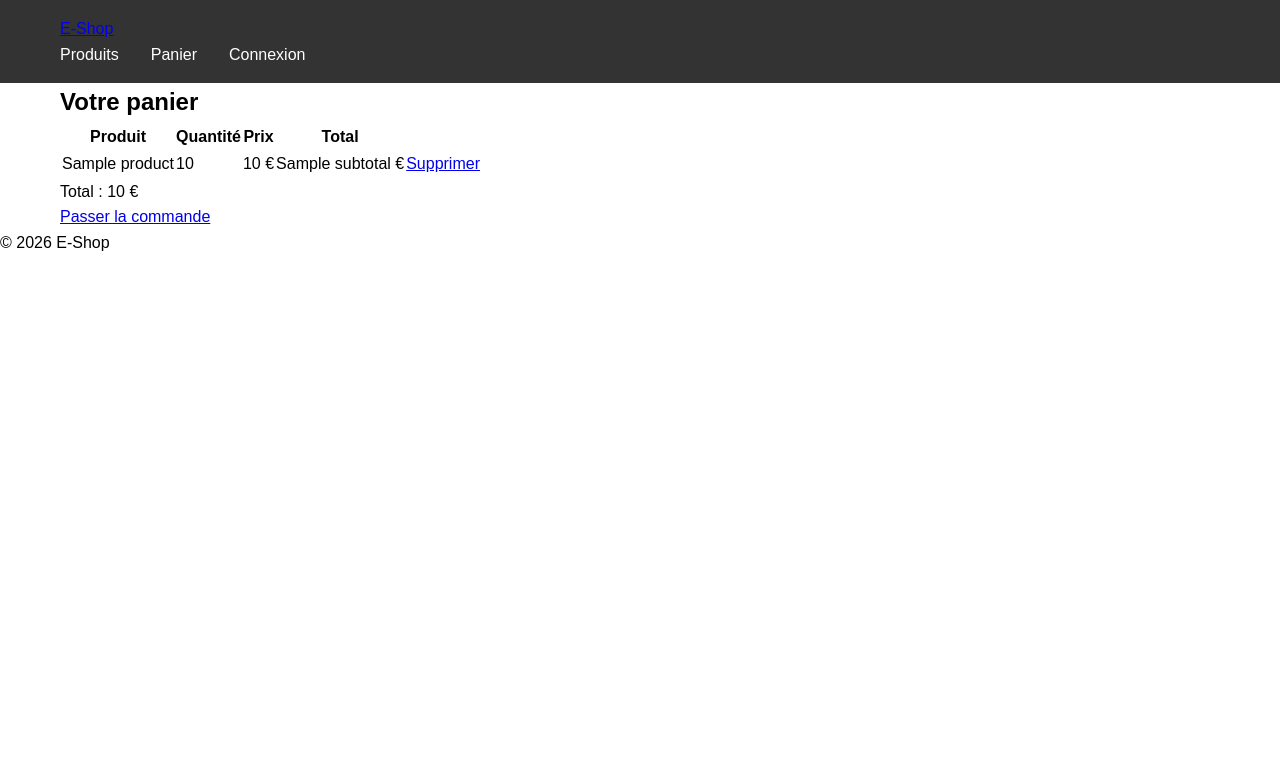
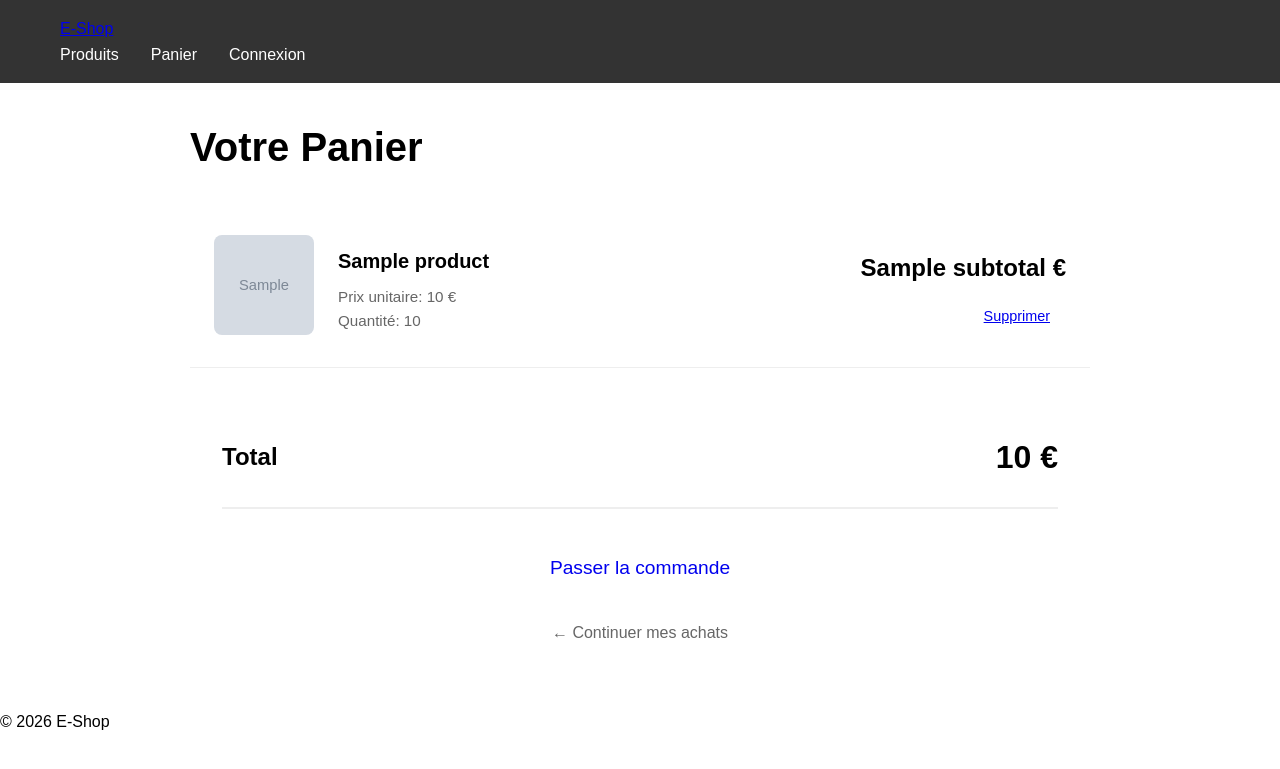
Before and after one commit to elmiloudimarwa-collab/Python-project, a Django app: template templates/cart/cart_detail.html in a window 1280 px wide. Shown: the top 769 px of the page. Run offline with Django 5.2, Linux system fonts and the light colour scheme; the template is opened without the code that fills it: most values are stand-ins (such as "Sample title", 1, 10 or a date in 2020); grey boxes marked "Sample" are stand-in pictures; parts of the project's set-up code (start-up, migrations or seed data) failed here and were passed over.

Commit message:
cart calculations and detail

```diff
--- a/templates/cart/cart_detail.html
+++ b/templates/cart/cart_detail.html
@@ -1,34 +1,85 @@
-{% extends "base.html" %}
-{% block title %}Panier{% endblock %}
+{% extends "base/base.html" %}
+
+{% block title %}Panier - E-Shop{% endblock %}
+
 {% block content %}
-<h2>Votre panier</h2>
+<div style="max-width: 900px; margin: 2rem auto;">
+    <h1 style="font-size: 2.5rem; margin-bottom: 2rem; color: var(--primary-color);">Votre Panier</h1>
 
-<table>
-    <tr>
-        <th>Produit</th>
-        <th>Quantité</th>
-        <th>Prix</th>
-        <th>Total</th>
-        <th></th>
-    </tr>
-    {% for item in cart_items %}
-    <tr>
-        <td>{{ item.product.name }}</td>
-        <td>{{ item.quantity }}</td>
-        <td>{{ item.price }} €</td>
-        <td>{{ item.subtotal }} €</td>
-        <td>
-            <a href="{% url 'cart:remove_from_cart' item.product.id %}">Supprimer</a>
-        </td>
-    </tr>
-    {% empty %}
-    <tr><td colspan="5">Panier vide.</td></tr>
-    {% endfor %}
-</table>
+    {% if cart_items %}
+    <!-- Cart Items -->
+    <div style="background: white; border-radius: 12px; box-shadow: var(--shadow-sm); margin-bottom: 2rem;">
+        {% for item in cart_items %}
+        <div style="display: flex; align-items: center; padding: 1.5rem; border-bottom: 1px solid #eee; gap: 1.5rem;">
+            <!-- Product Image -->
+            <div style="flex-shrink: 0;">
+                {% if item.product.image_url %}
+                <img src="{{ item.product.image_url }}" alt="{{ item.product.name }}"
+                    style="width: 100px; height: 100px; object-fit: cover; border-radius: 8px;">
+                {% else %}
+                <div
+                    style="width: 100px; height: 100px; background: #eee; border-radius: 8px; display: flex; align-items: center; justify-content: center; color: #aaa;">
+                    No Image
+                </div>
+                {% endif %}
+            </div>
 
-<p>Total : {{ cart_total }} €</p>
+            <!-- Product Info -->
+            <div style="flex-grow: 1;">
+                <h3 style="font-size: 1.25rem; margin-bottom: 0.5rem;">
+                    <a href="{% url 'products:detail' item.product.id %}"
+                        style="color: var(--primary-color); text-decoration: none;">
+                        {{ item.product.name }}
+                    </a>
+                </h3>
+                <p style="color: #666; font-size: 0.95rem;">Prix unitaire: {{ item.price }} €</p>
+                <p style="color: #666; font-size: 0.95rem;">Quantité: {{ item.quantity }}</p>
+            </div>
 
-{% if cart_items %}
-    <a href="{% url 'orders:checkout' %}">Passer la commande</a>
-{% endif %}
+            <!-- Subtotal & Remove -->
+            <div style="text-align: right; flex-shrink: 0;">
+                <p style="font-size: 1.5rem; font-weight: bold; color: var(--accent-color); margin-bottom: 1rem;">
+                    {{ item.subtotal }} €
+                </p>
+                <a href="{% url 'cart:remove_from_cart' item.product.id %}" class="btn btn-danger"
+                    style="padding: 0.5rem 1rem; font-size: 0.9rem;">
+                    Supprimer
+                </a>
+            </div>
+        </div>
+        {% endfor %}
+    </div>
+
+    <!-- Cart Summary -->
+    <div style="background: white; border-radius: 12px; box-shadow: var(--shadow-md); padding: 2rem;">
+        <div
+            style="display: flex; justify-content: space-between; align-items: center; margin-bottom: 1.5rem; padding-bottom: 1.5rem; border-bottom: 2px solid #eee;">
+            <h2 style="font-size: 1.5rem; color: var(--primary-color);">Total</h2>
+            <p style="font-size: 2rem; font-weight: bold; color: var(--accent-color);">{{ cart_total }} €</p>
+        </div>
+
+        <a href="{% url 'orders:create' %}" class="btn btn-success"
+            style="width: 100%; padding: 1.25rem; font-size: 1.2rem; text-align: center; display: block; text-decoration: none;">
+            Passer la commande
+        </a>
+
+        <a href="{% url 'products:list' %}"
+            style="display: block; text-align: center; margin-top: 1rem; color: #666; text-decoration: none;">
+            ← Continuer mes achats
+        </a>
+    </div>
+
+    {% else %}
+    <!-- Empty Cart -->
+    <div
+        style="background: white; border-radius: 12px; box-shadow: var(--shadow-sm); padding: 4rem 2rem; text-align: center;">
+        <div style="font-size: 4rem; margin-bottom: 1rem;">🛒</div>
+        <h2 style="font-size: 1.75rem; margin-bottom: 1rem; color: var(--primary-color);">Votre panier est vide</h2>
+        <p style="color: #666; margin-bottom: 2rem;">Il est temps de le remplir avec nos produits !</p>
+        <a href="{% url 'products:list' %}" class="btn btn-primary" style="padding: 1rem 2rem; font-size: 1.1rem;">
+            Découvrir nos produits
+        </a>
+    </div>
+    {% endif %}
+</div>
 {% endblock %}
```
Also changed, not shown: cart/cart.py (added, +73 -0 lines), cart/views.py (+36 -2 lines).
